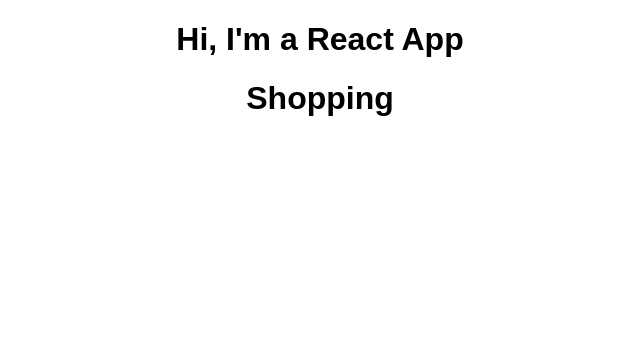
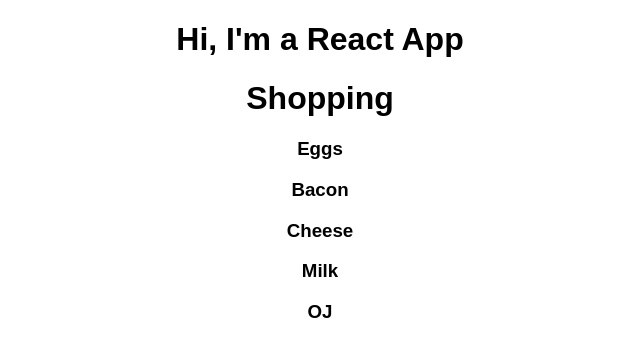
Before and after one commit to winnerdev2012/u-react-max, a React (Create React App) app in the folder 27-create-react-app/react1/: page / in a window 1280 px wide. Shown: the top 356 px of the page, without its empty margins (320-960 px from the left). Built offline with nearby package versions, Linux system fonts and the light colour scheme.

Commit message:
Add subtask

```diff
--- a/27-create-react-app/react1/src/App.js
+++ b/27-create-react-app/react1/src/App.js
@@ -7,7 +7,7 @@ class App extends Component {
     return (
       <div className="App">
         <h1>Hi, I'm a React App</h1>
-        <Task title="Shopping"/>
+        <Task title="Shopping" subtasks="Eggs, Bacon, Cheese, Milk, OJ" />
       </div>
     );
   }
--- /dev/null
+++ b/27-create-react-app/react1/src/SubTask.js
@@ -0,0 +1,13 @@
+import React, { Component } from 'react';
+
+class SubTask extends Component {
+  render(){
+    return (
+      <div>
+        <h3>{this.props.subtitle}</h3>
+      </div>
+    )
+  }
+}
+
+export default SubTask;
--- a/27-create-react-app/react1/src/Task.js
+++ b/27-create-react-app/react1/src/Task.js
@@ -1,10 +1,17 @@
 import React,  { Component } from 'react';
+import SubTask from './SubTask';
 
 class Task extends Component {
   render(){
+
+    const subTasks = this.props.subtasks.split(', ').map(t => {
+      return <SubTask subtitle = {t} />
+    })
+
     return (
       <div className="Task">
         <h1 className="Task-title">{this.props.title}</h1>
+        {subTasks}
       </div>
     )
   }
```
